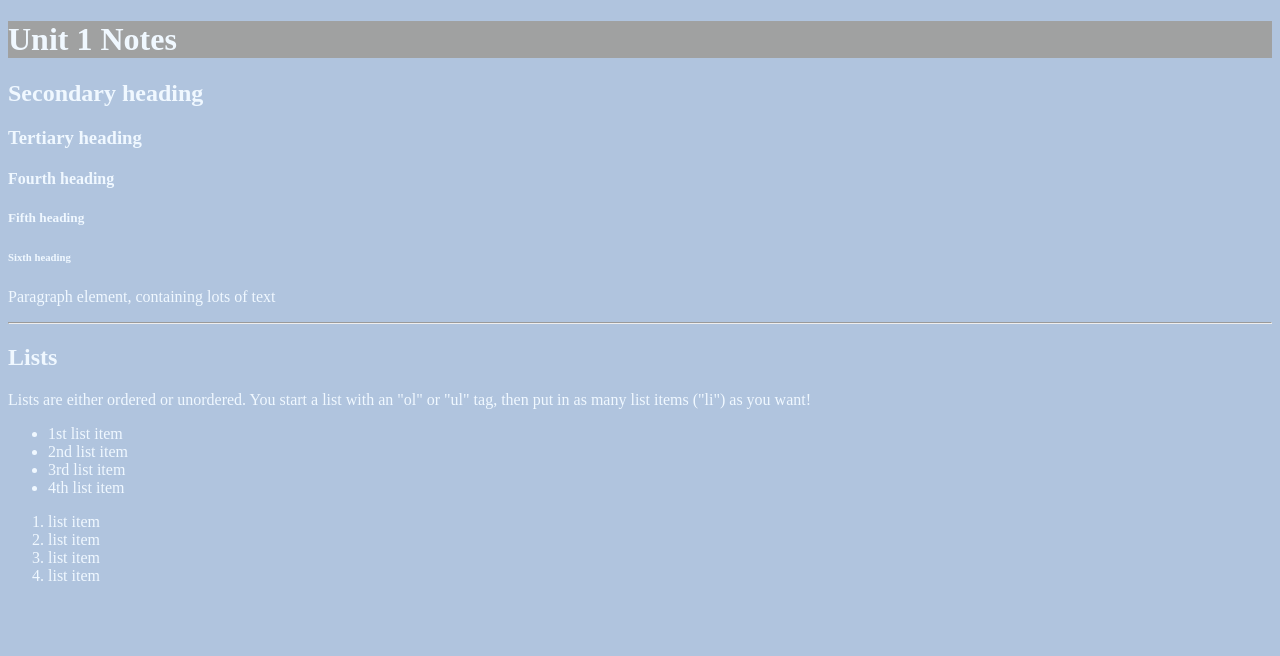
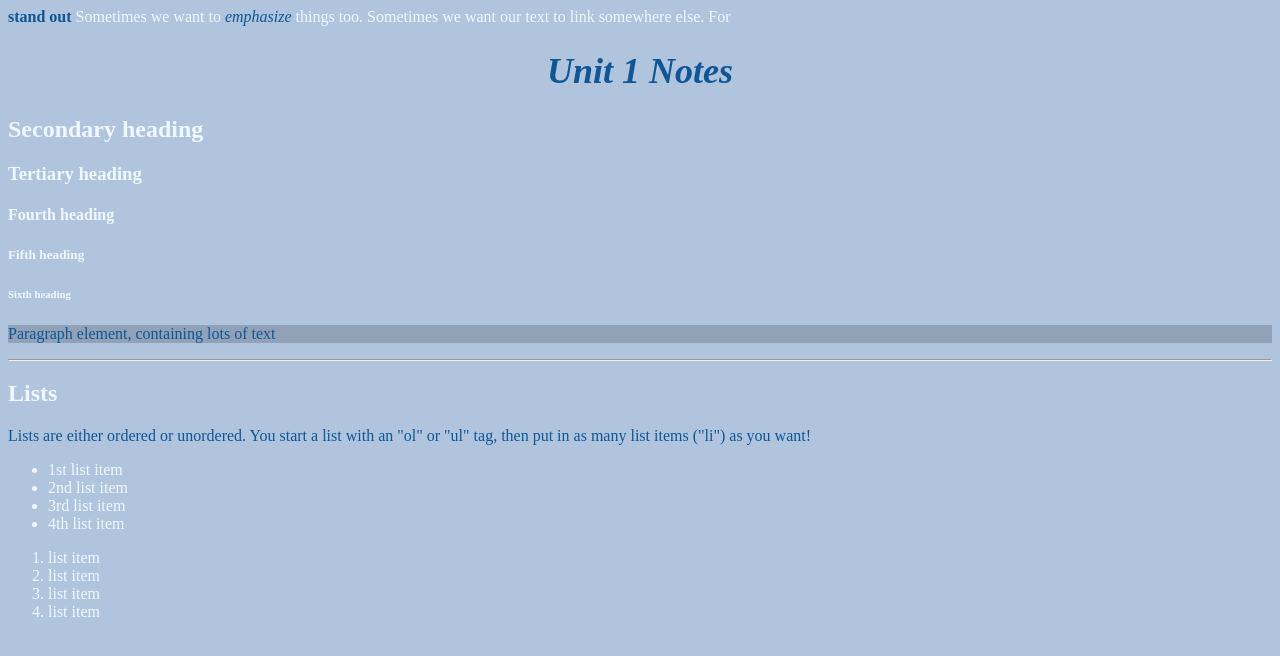
Before and after one commit to JuliaA2028/CS1-Unit1-Notes, a plain HTML site: page index.html in a window 1280 px wide. Drawn offline with Linux system fonts and the light colour scheme.

Commit message:
more CSS properties

```diff
--- a/index.html
+++ b/index.html
@@ -1,6 +1,7 @@
 <!DOCTYPE html>
 <html lang="en">
 
+<strong class="uniform"> stand out</strong> Sometimes we want to <em class="uniform"> emphasize</em> things too. Sometimes we want our text to link somewhere else. For
 <head>
   <title>Tab Label here</title>
   <meta charset="UTF-8">
@@ -19,7 +20,7 @@
 <h5>Fifth heading</h5>
 <h6>Sixth heading</h6>
 
-<p id="First-para" class="accent-color"> </p>Paragraph element, containing lots of text</p>
+<p id="Julia" class="accent-color"> Paragraph element, containing lots of text</p>
 
 
 
--- a/style.css
+++ b/style.css
@@ -3,7 +3,25 @@ background:lightsteelblue;
 color:aliceblue
 }
 
+/* Select by TAG type */
+p {
+color:rgb(14, 86, 149);
+}
+/* Select by ID name */
+
+#Julia {
+background: rgb(145, 162, 184);
+}
+/* Select by Class name (shaed styles) */
+.uniform {
+  color:rgb(14, 86, 149);
+}
+
 h1 {
-color:aliceblue;
-background: #a0a1a1
+    color:rgb(14, 86, 149);
+    font-weight:600;
+    font-style:oblique;
+    font-size:36px;
+    text-align:center;
+    font-family:stylescript;
 }
```
